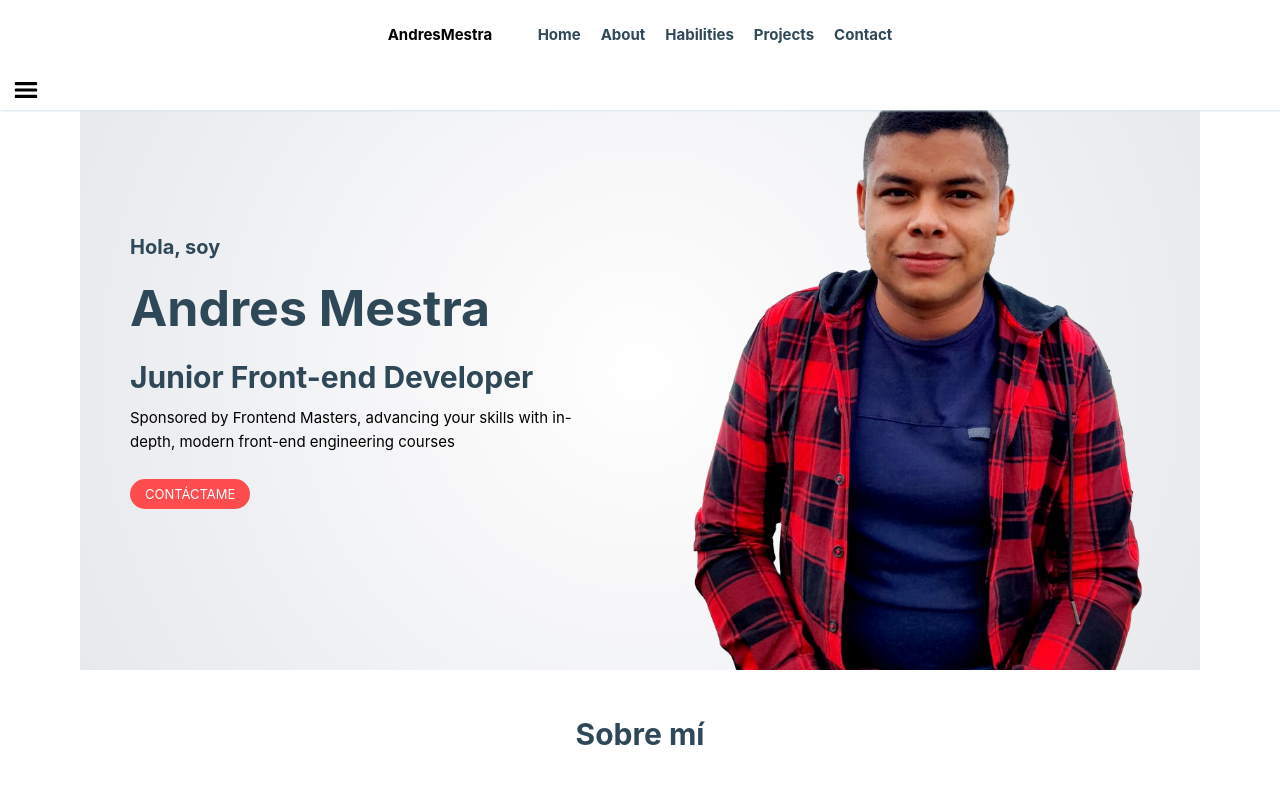
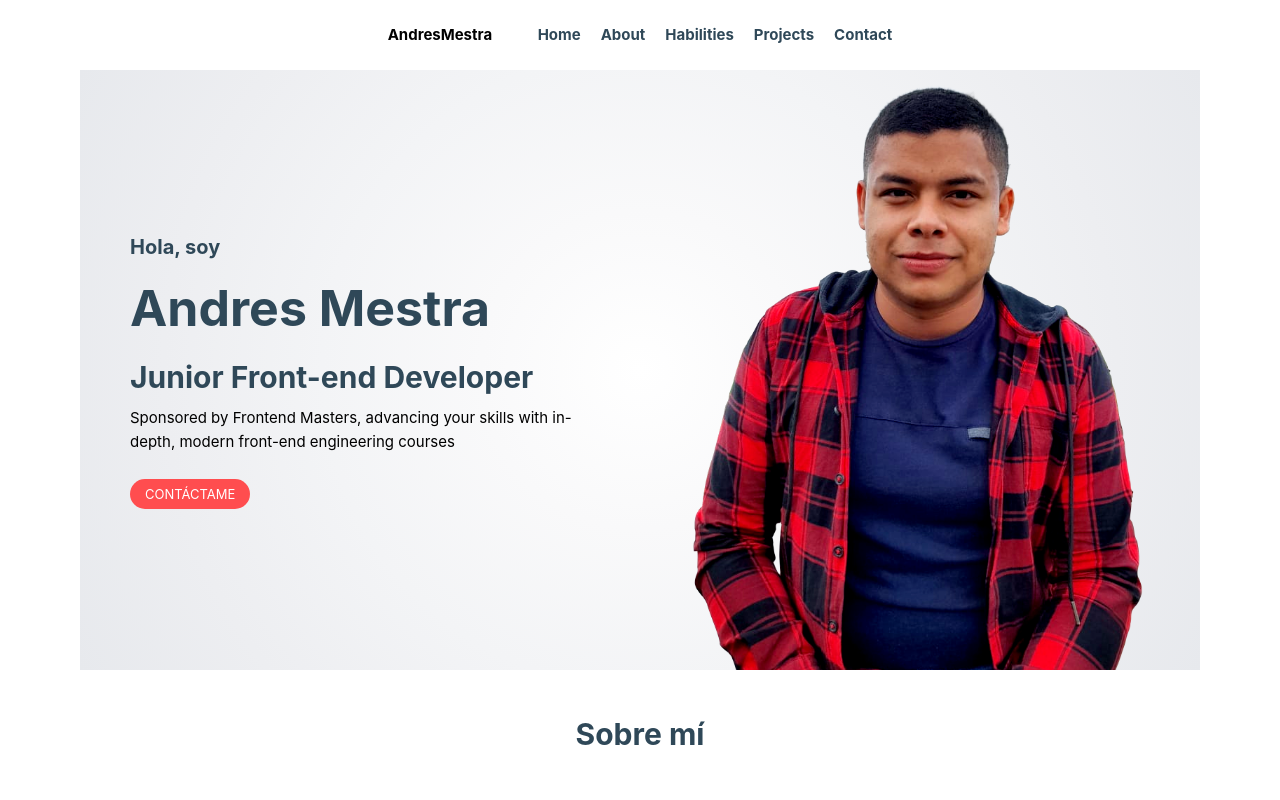
Before and after one commit to andres-mestra/andresmestra-cli, a Next.js app: page / in a window 1280 px wide. Shown: the top 800 px of the page. Built offline with nearby package versions, Linux system fonts and the light colour scheme.

Commit message:
break point navigation movil

```diff
--- a/styles/layout/movilBar.module.scss
+++ b/styles/layout/movilBar.module.scss
@@ -1,7 +1,9 @@
+@import '../mixins';
+
 .bar {
   background: var(--color-bg);
   box-shadow: var(--shadow-2);
-  display: flex;
+  display: none;
   align-items: center;
   padding: 0 1rem;
   position: fixed;
@@ -23,3 +25,9 @@
   height: 3.2rem;
   width: 3.2rem;
 }
+
+@include bpSmall() {
+  .bar {
+    display: grid;
+  }
+}
```
